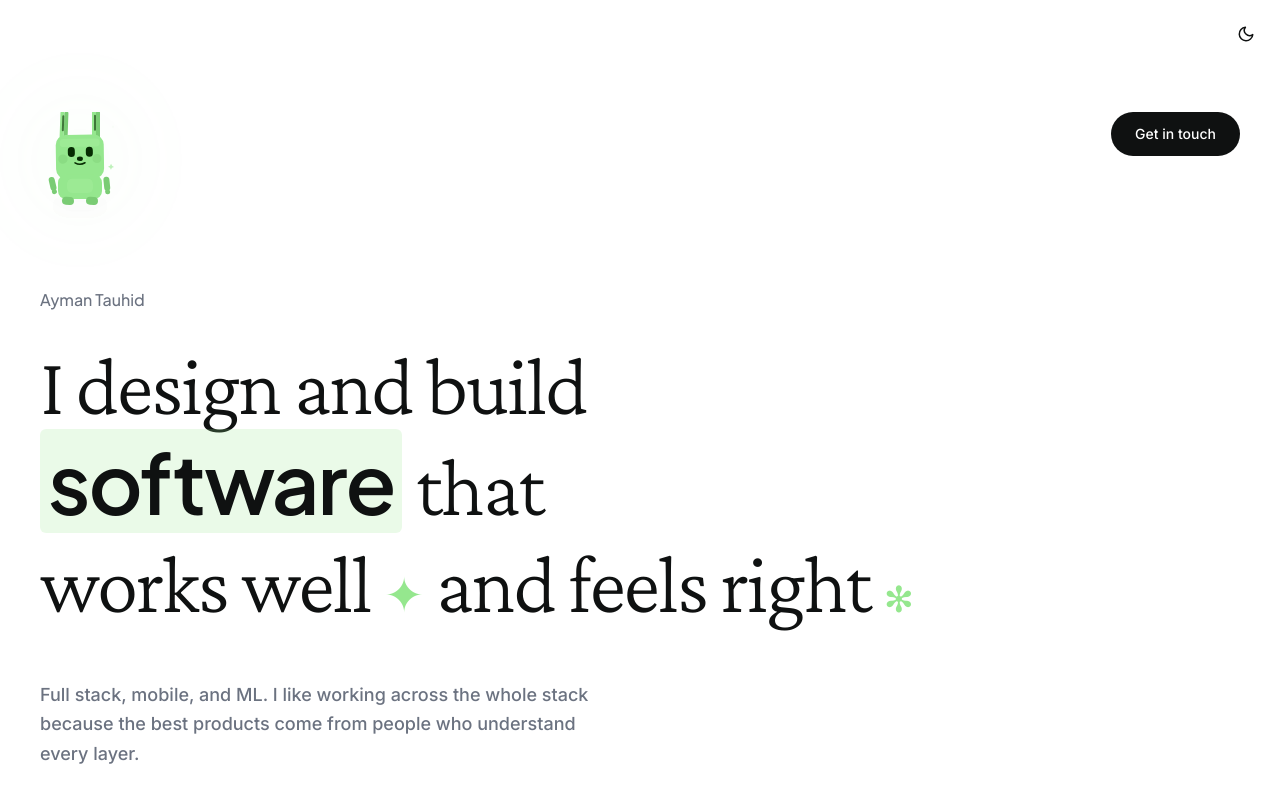
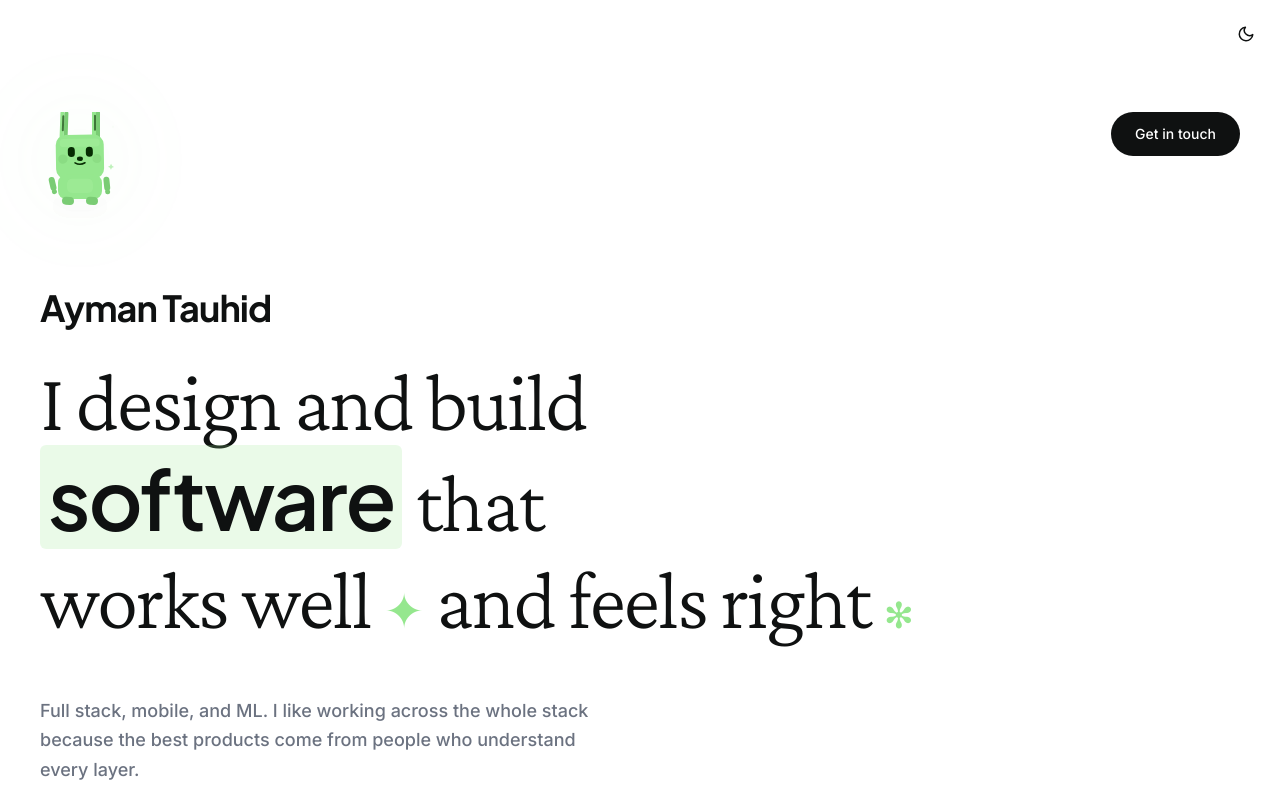
Before and after one commit to AmenTauhid/my-main-portfolio, a Next.js app: page / in a window 1280 px wide. Shown: the top 800 px of the page. Built offline with nearby package versions, Linux system fonts and the light colour scheme.

Commit message:
make name larger and bolder in hero

```diff
--- a/src/app/page.tsx
+++ b/src/app/page.tsx
@@ -31,9 +31,9 @@ export default function Home() {
           </div>
 
           {/* Name */}
-          <p className="font-[family-name:var(--font-jakarta-var)] text-sm md:text-base font-medium text-text-secondary mb-6">
+          <h2 className="font-[family-name:var(--font-jakarta-var)] text-2xl sm:text-3xl md:text-4xl font-bold tracking-tight mb-6">
             Ayman Tauhid
-          </p>
+          </h2>
 
           {/* Big statement */}
           <h1 className="text-3xl sm:text-4xl md:text-6xl lg:text-[5.2rem] leading-[1.15] tracking-tight max-w-4xl">
```
